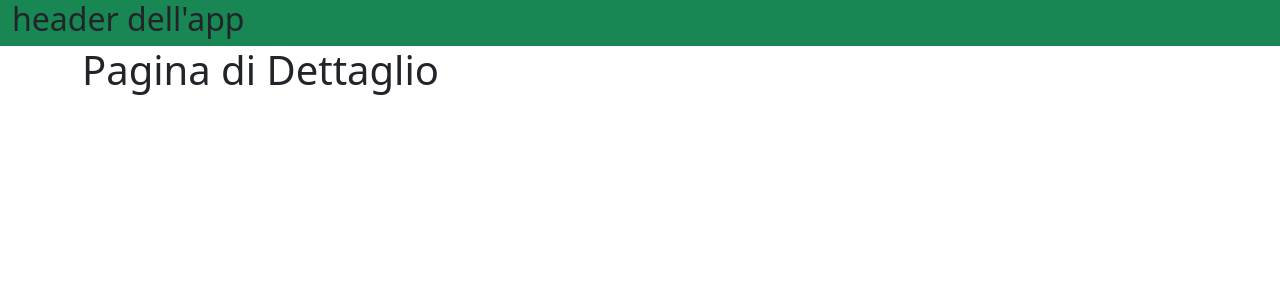
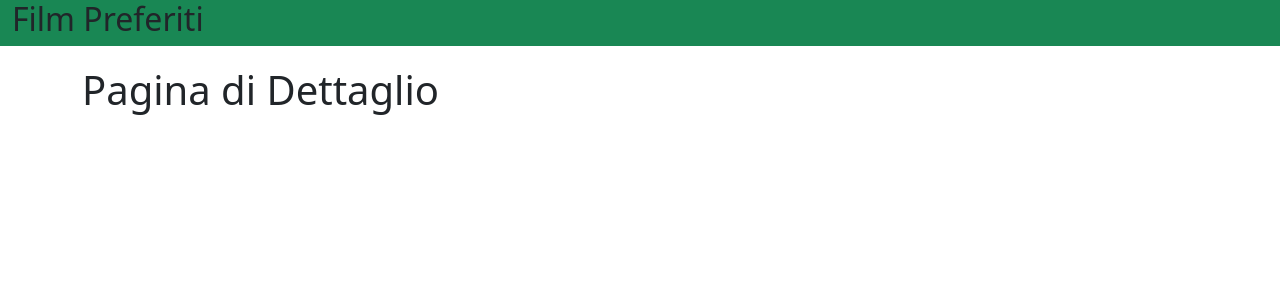
Before and after one commit to SergioGBosco/webapp-react, a React (Vite) app: page /1 in a window 1280 px wide. Shown: the top 300 px of the page. Built offline with nearby package versions, Linux system fonts and the light colour scheme.

Commit message:
feat: add first layout for show films

```diff
--- a/src/assets/components/Header.jsx
+++ b/src/assets/components/Header.jsx
@@ -6,7 +6,7 @@ const Header = () => {
       <div className="container-fluid bg-success">
         <div className="row">
           <div className="col-12">
-            <h2>header dell'app</h2>
+            <h2>Film Preferiti</h2>
           </div>
         </div>
       </div>
--- a/src/assets/layout/DefaultLayout.jsx
+++ b/src/assets/layout/DefaultLayout.jsx
@@ -5,7 +5,9 @@ const DefaultLayout = () => {
   return (
     <>
       <Header />
-      <Outlet />
+      <main>
+        <Outlet />
+      </main>
     </>
   )
 }
--- a/src/assets/pages/HomePage.jsx
+++ b/src/assets/pages/HomePage.jsx
@@ -21,7 +21,7 @@ const HomePage = () => {
       <div className="row">
         {movies.map((movie) => {
           return (
-            <div className="col-6">
+            <div className="col-6" key={movie.id}>
               <div className="cardMovie">
                 <div className="card-img">
                   <img src={movie.image} alt={movie.title} />
--- a/src/index.css
+++ b/src/index.css
@@ -0,0 +1,29 @@
+* {
+  margin: 0;
+  padding: 0;
+  box-sizing: border-box;
+}
+
+
+main {
+  margin: 20px;
+}
+
+.cardMovie {
+  height: 700px;
+  background-color: black;
+  border: 2px solid green;
+  border-radius: 30px;
+  margin-bottom: 20px;
+}
+
+img {
+  height: 500px;
+  width: 100%;
+  border-radius: 30px;
+}
+
+.card-description {
+  color: white;
+  padding: 10px;
+}
```
